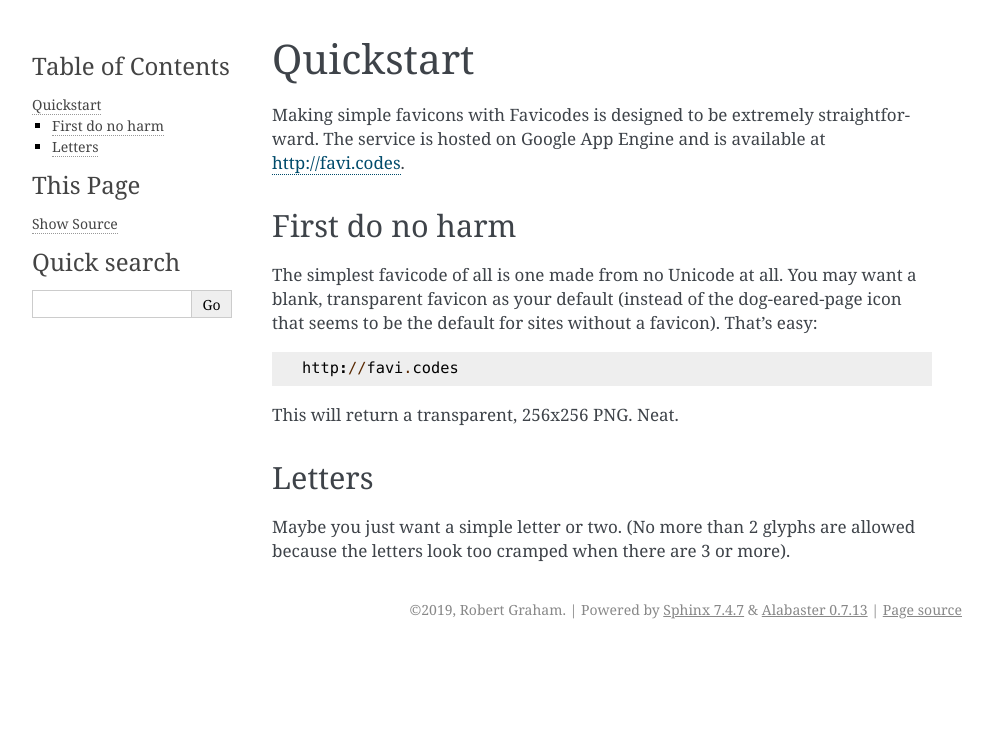
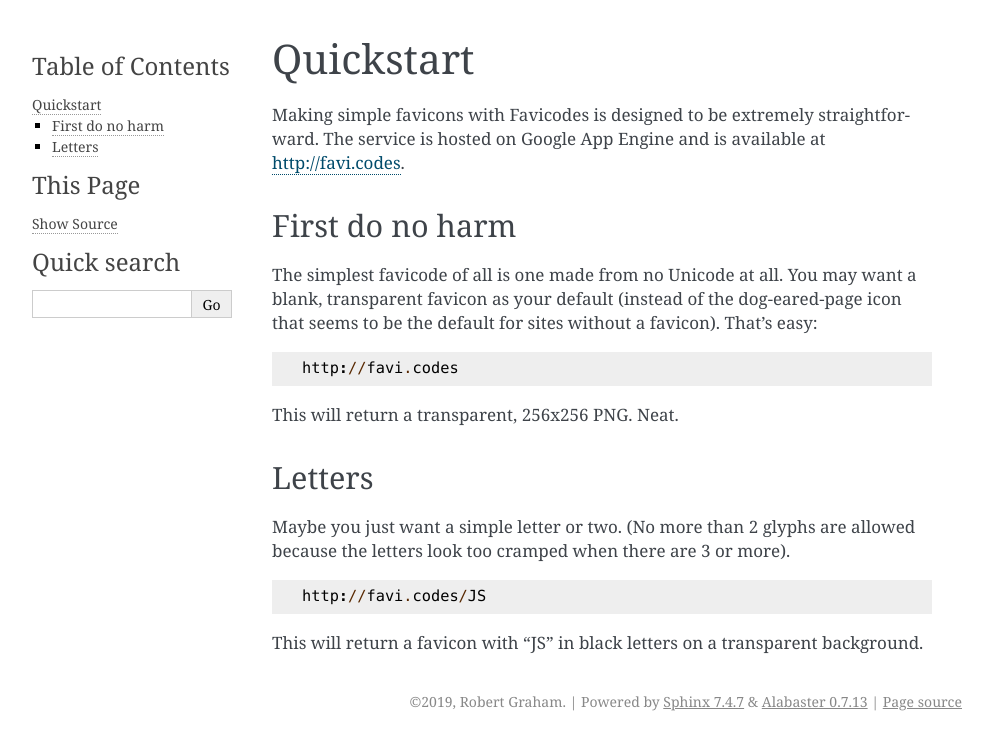
Before and after one commit to rpgraham84/favicodes, a Sphinx documentation site: the page built from docs/pages/quickstart.rst, in a window 1280 px wide. Shown: the top 750 px of the page, without its empty margins (148-1141 px from the left). Built offline with Sphinx 7.4.7, drawn with Linux system fonts in a browser that asks for light colours.

Commit message:
Update quickstart.rst

```diff
--- a/docs/pages/quickstart.rst
+++ b/docs/pages/quickstart.rst
@@ -25,3 +25,10 @@
 
 Maybe you just want a simple letter or two. (No more than 2 glyphs are allowed
 because the letters look too cramped when there are 3 or more).
+
+
+.. code-block::
+
+    http://favi.codes/JS
+
+This will return a favicon with "JS" in black letters on a transparent background.
```
